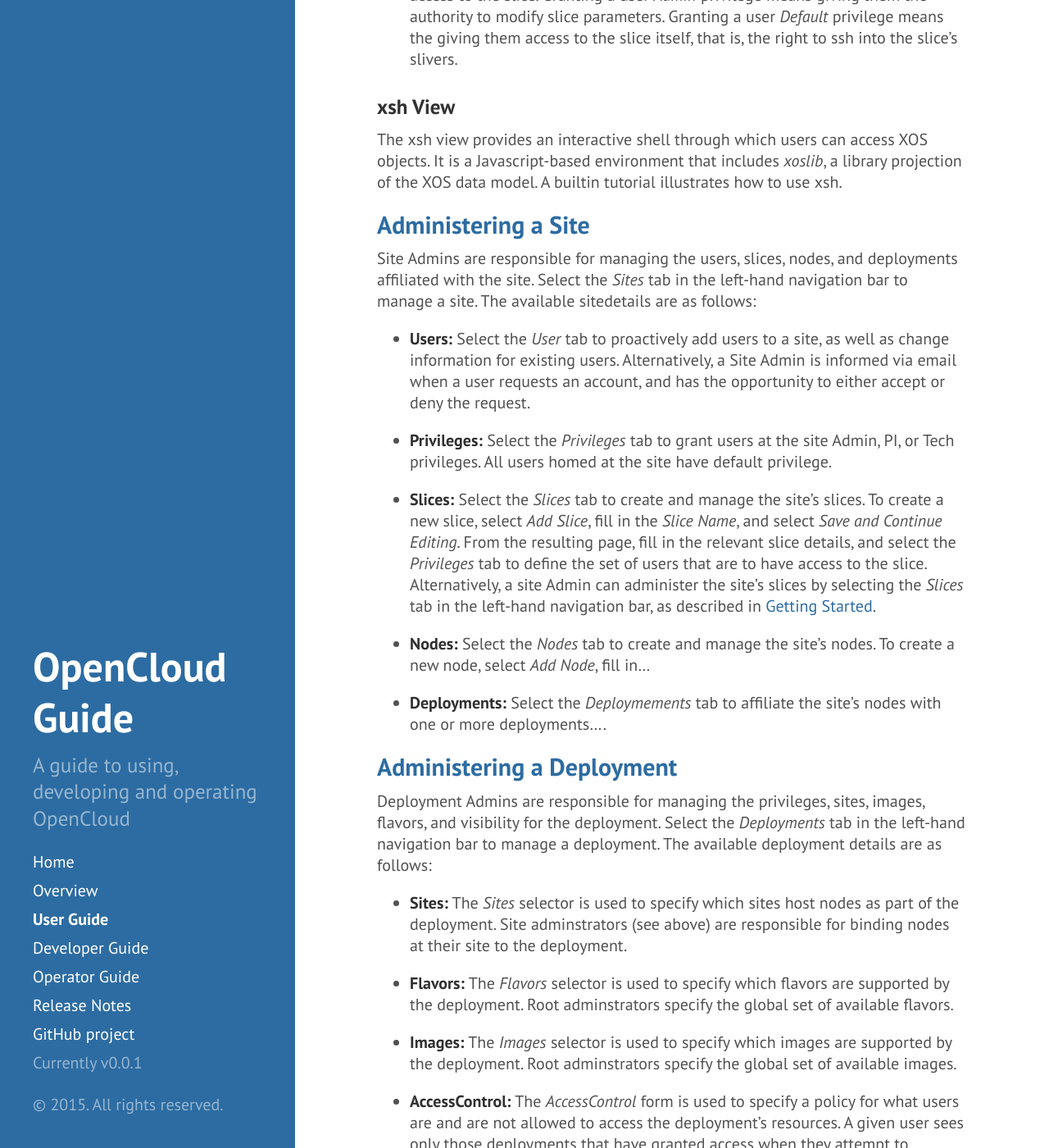
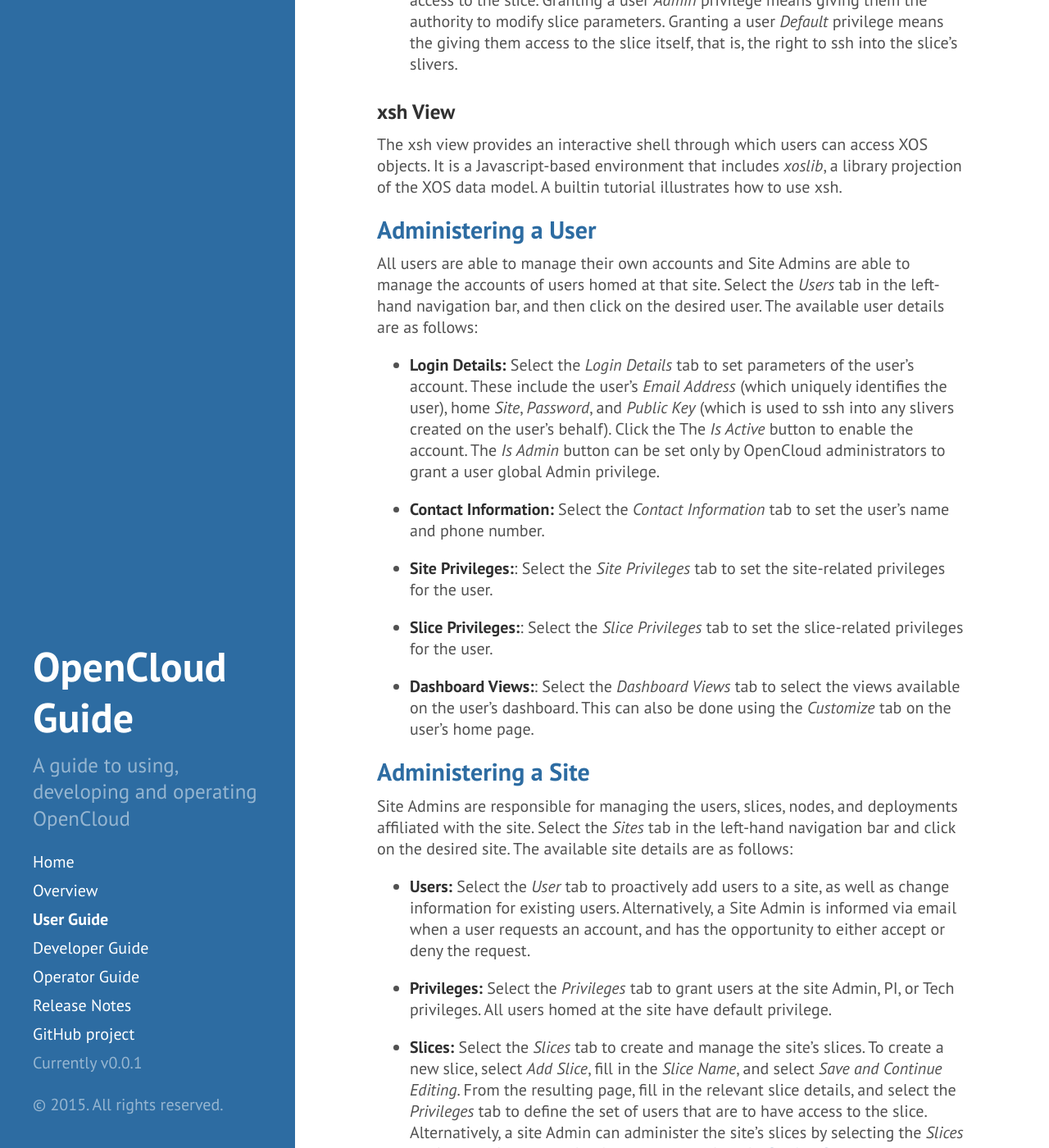
Before and after one commit to open-cloud/open-cloud.github.io.old, a Jekyll site: the page built from 1_user.md, in a window 1280 px wide and 1400 px high, scrolled down 3212 px. Shown: the whole window at 82% size. Built offline with Jekyll 4.4.1, drawn with Linux system fonts in a browser that asks for light colours; Markdown is read by kramdown in place of the engine named in the settings; some of the changed text lies outside the part shown.

Commit message:
added administering a user

```diff
--- a/1_user.md
+++ b/1_user.md
@@ -24,7 +24,6 @@
 
 2. **Ask your Site PI to create a slice.** Instructions for PIs (see
    [Administering a Site](#admin-site) for more information):
-
    - Select the *Slices* tab in the left-hand navigation bar, and then
      the *Add Slice* button on the right. In the *Slice Details* form,
      choose a name for the slice and select your own site from the
@@ -82,7 +81,9 @@
 a user's home dashboard includes *Tenant*, *Developer*, and *xsh*
 views; a fourth tab, *Customize* allows the user to add and remove
 views from their home dashboard. The Tenant and Developer views are in
-the context of a given (selectable) slice.
+the context of a given (selectable) slice. From any page, selecting
+the *Home* tab in the left-hand navigation bar brings the user back to
+his or her home dashboard.
 
 Users are also able to directly navigate the underlying data model
 using the left-hand navigation bar. The top set of tabs (Deployments,
@@ -156,12 +157,40 @@
 *xoslib*, a library projection of the XOS data model. A builtin
 tutorial illustrates how to use xsh.
 
+##<a name="admin-site">Administering a User</a>
+
+All users are able to manage their own accounts and Site Admins are
+able to manage the accounts of users homed at that site. Select the
+*Users* tab in the left-hand navigation bar, and then click on the
+desired user. The available user details are as follows:
+
+* **Login Details:** Select the *Login Details* tab to set parameters
+  of the user's account. These include the user's *Email Address*
+  (which uniquely identifies the user), home *Site*, *Password*, and
+  *Public Key* (which is used to ssh into any slivers created on the
+  user's behalf). Click the The *Is Active* button to enable the
+  account.  The *Is Admin* button can be set only by OpenCloud
+  administrators to grant a user global Admin privilege.
+
+* **Contact Information:** Select the *Contact Information* tab to set
+    the user's name and phone number.
+
+* **Site Privileges:**: Select the *Site Privileges* tab to set the
+  site-related privileges for the user.
+
+* **Slice Privileges:**: Select the *Slice Privileges* tab to set the
+  slice-related privileges for the user.
+
+* **Dashboard Views:**: Select the *Dashboard Views* tab to select the
+  views available on the user's dashboard. This can also be done using
+  the *Customize* tab on the user's home page.
+
 ##<a name="admin-site">Administering a Site</a>
 
 Site Admins are responsible for managing the users, slices, nodes, and
 deployments affiliated with the site. Select the *Sites* tab in the
-left-hand navigation bar to manage a site. The available sitedetails
-are as follows:
+left-hand navigation bar and click on the desired site. The available
+site details are as follows:
 
 * **Users:** Select the *User* tab to proactively add users to a site,
     as well as change information for existing users.  Alternatively,
@@ -192,8 +221,8 @@
 
 Deployment Admins are responsible for managing the privileges, sites,
 images, flavors, and visibility for the deployment. Select the
-*Deployments* tab in the left-hand navigation bar to manage a
-deployment. The available deployment details are as follows:
+*Deployments* tab in the left-hand navigation bar and click on the
+desired deployment. The available deployment details are as follows:
 
 * **Sites:** The *Sites* selector is used to specify which sites host
   nodes as part of the deployment. Site adminstrators (see above) are
```
Also changed, not shown: 4_notes.md (+8 -0 lines).
